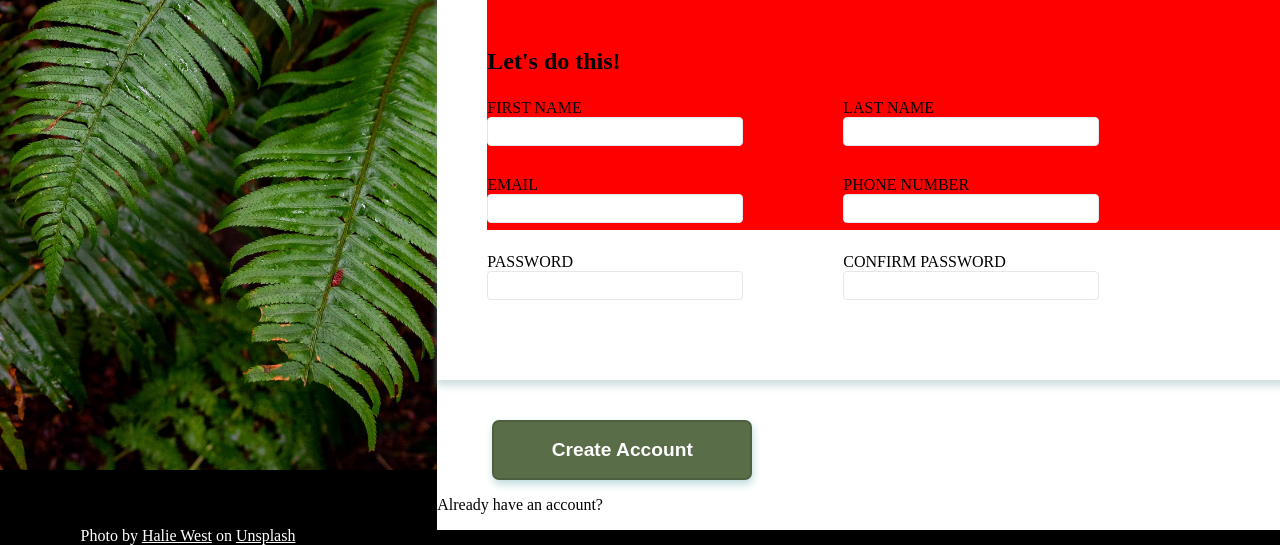
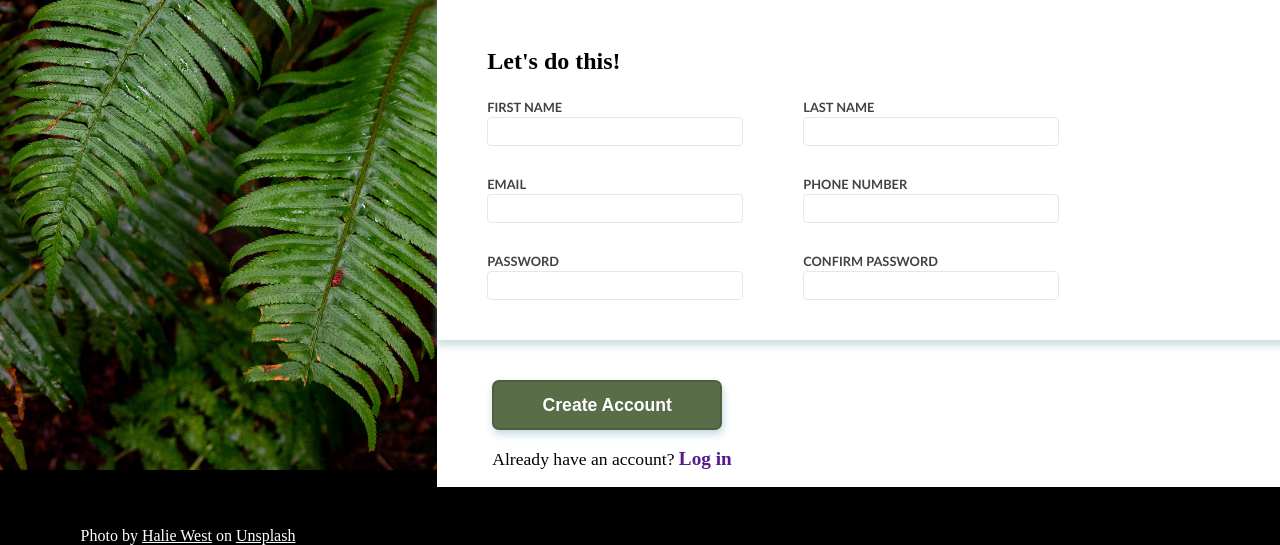
Before and after one commit to LukaTm/Project-Sign-Up-Form, a plain HTML site: page index.html in a window 1280 px wide. Shown: the part 330-875 px from the top of the page. Drawn offline with Linux system fonts and the light colour scheme.

Commit message:
Change appearance

```diff
--- a/css/styles.css
+++ b/css/styles.css
@@ -10,6 +10,7 @@ body {
     background-color: black;
 
 }
+
 
 
 .container {
@@ -82,6 +83,11 @@ input{
 label{
     display: flex;
     width: 100%;
+    font-size: 0.8rem;
+    font-family:'Trebuchet MS', 'Lucida Sans Unicode', 'Lucida Grande', 'Lucida Sans', Arial, sans-serif;
+    font-weight: bolder;
+    color: #3f4246;
+    margin-bottom: 2px;
 }
 
 
@@ -92,7 +98,7 @@ label{
 
 .all-forms{
     margin-bottom: 20px;
-    margin-right: 100px;
+    margin-right: 60px;
 
 }
 
@@ -109,7 +115,6 @@ input:focus {
 .right{
     margin-left: 50px;
     height: 400px;
-    background-color: red;
 }
 
 
@@ -122,7 +127,7 @@ input:focus {
 
 
 .main-box{
-    height: 550px;
+    height: 510px;
     width: 900px;
     background-color: rgb(255, 255, 255);
     box-shadow: 0px 6px 7px rgba(163, 192, 194, 0.5);
@@ -133,14 +138,27 @@ input:focus {
 }
 
 button{
-    height: 60px;
-    width: 260px;
+    height: 50px;
+    width: 230px;
     border-radius: 7px;
     background-color: #596d48;
     box-shadow: 1px 4px 8px 0px #bcd9db;
     color: white;
     border: 2px solid #4e5f3f;
     font-weight: bold;
+    font-size: 1.1rem;
+}
+button:hover{
+    background-color: #6a8353;
+}
+
+.submit-button{
+    margin: 40px 0 0 55px;
+    font-size: 1.1rem;
+}
+
+a{
+    text-decoration: none;
     font-size: 1.2rem;
-    margin: 40px 0 0 55px;
+    font-weight: bold;
 }
--- a/index.html
+++ b/index.html
@@ -61,7 +61,7 @@
         </div>
         <div class="submit-button">
             <button type="submit">Create Account</button>
-            <p>Already have an account?</p>
+            <p>Already have an account? <a href="">Log in</a></p>
         </div>
     </div>
 </body>
```
